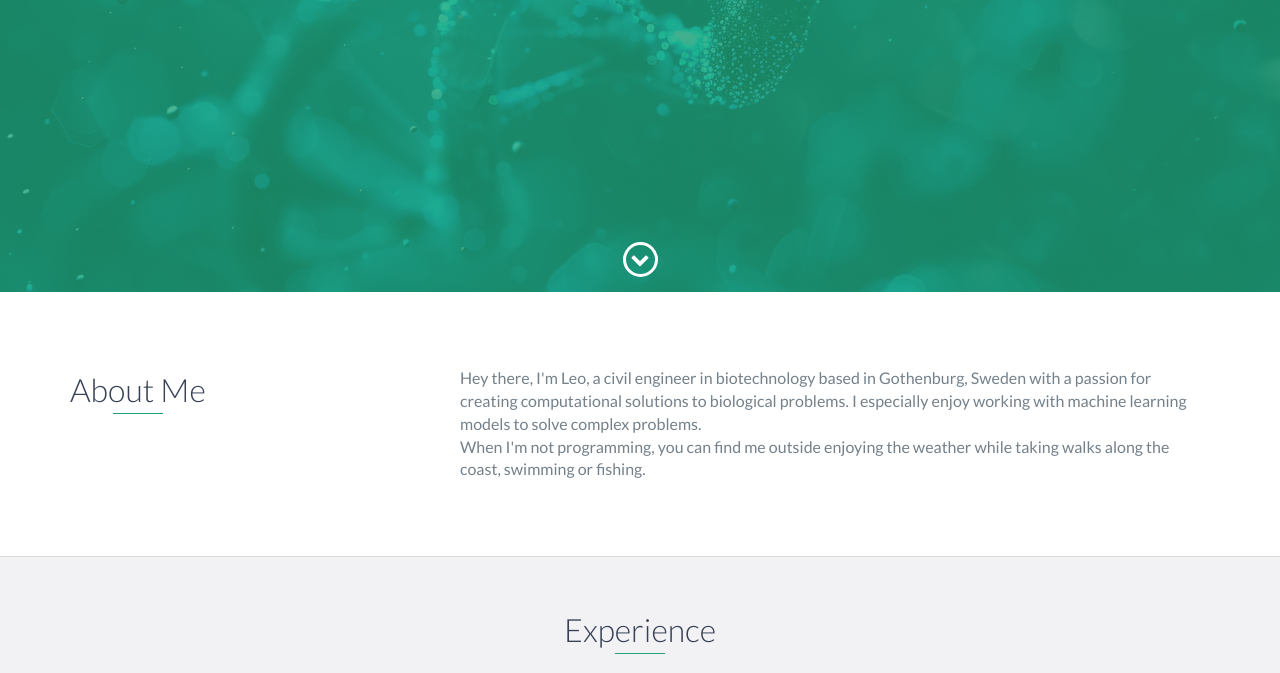
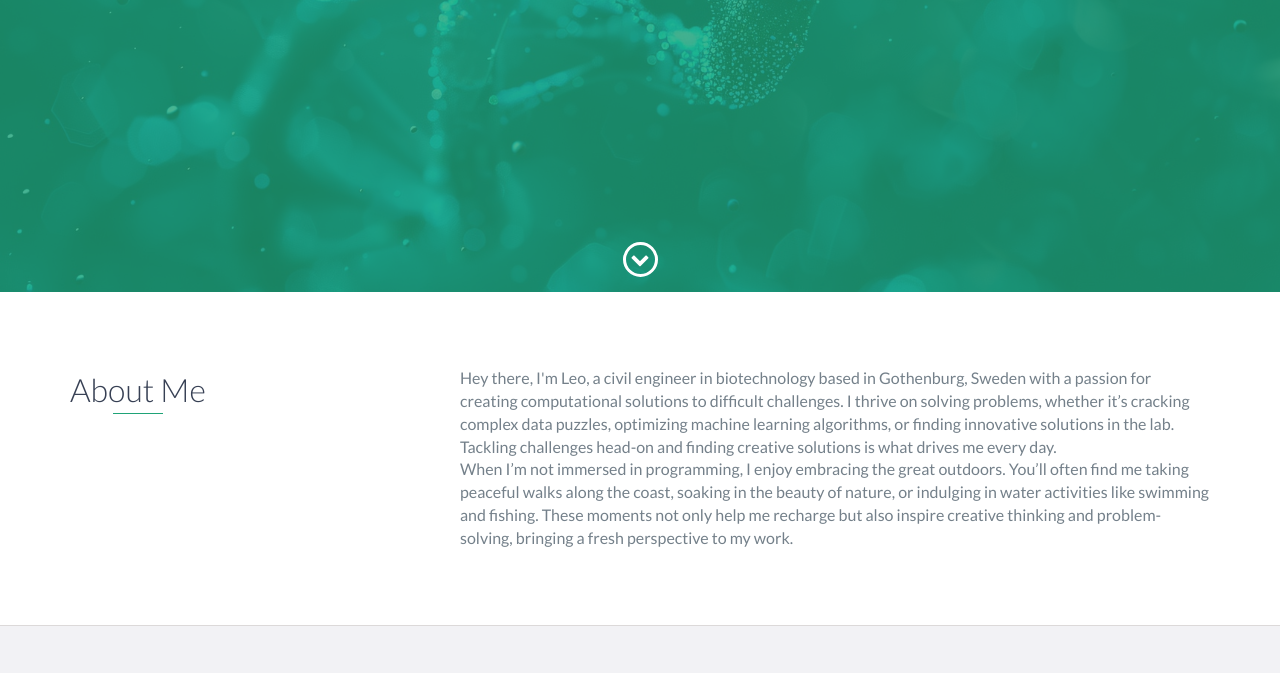
Before and after one commit to LeoAnd00/portfolio_website, a website: page index.html in a window 1280 px wide. Shown: the part 508-1181 px from the top of the page. Drawn offline with nearby package versions, Linux system fonts and the light colour scheme.

Commit message:
Update index.html

```diff
--- a/index.html
+++ b/index.html
@@ -76,8 +76,18 @@
                 </div>
                 <div class="col-md-8">
                     <p>
-                        Hey there, I'm Leo, a civil engineer in biotechnology based in Gothenburg, Sweden with a passion for creating computational solutions to biological problems. I especially enjoy working with machine learning models to solve complex problems.
-                        <br>When I'm not programming, you can find me outside enjoying the weather while taking walks along the coast, swimming or fishing.
+                        Hey there, I'm Leo, a civil engineer in biotechnology based in Gothenburg,
+                        Sweden with a passion for creating computational solutions to difficult challenges.
+                        I thrive on solving problems, whether it’s
+                        cracking complex data puzzles, optimizing machine learning
+                        algorithms, or finding innovative solutions in the lab. Tackling
+                        challenges head-on and finding creative solutions is what
+                        drives me every day.
+                        <br>When I’m not immersed in programming, I enjoy embracing the great outdoors.
+                        You’ll often find me taking peaceful walks along the coast, soaking in the beauty of nature,
+                        or indulging in water activities like swimming and fishing.
+                        These moments not only help me recharge but also inspire creative thinking and problem-solving,
+                        bringing a fresh perspective to my work.
                     </p>
                 </div>
             </div>
```
